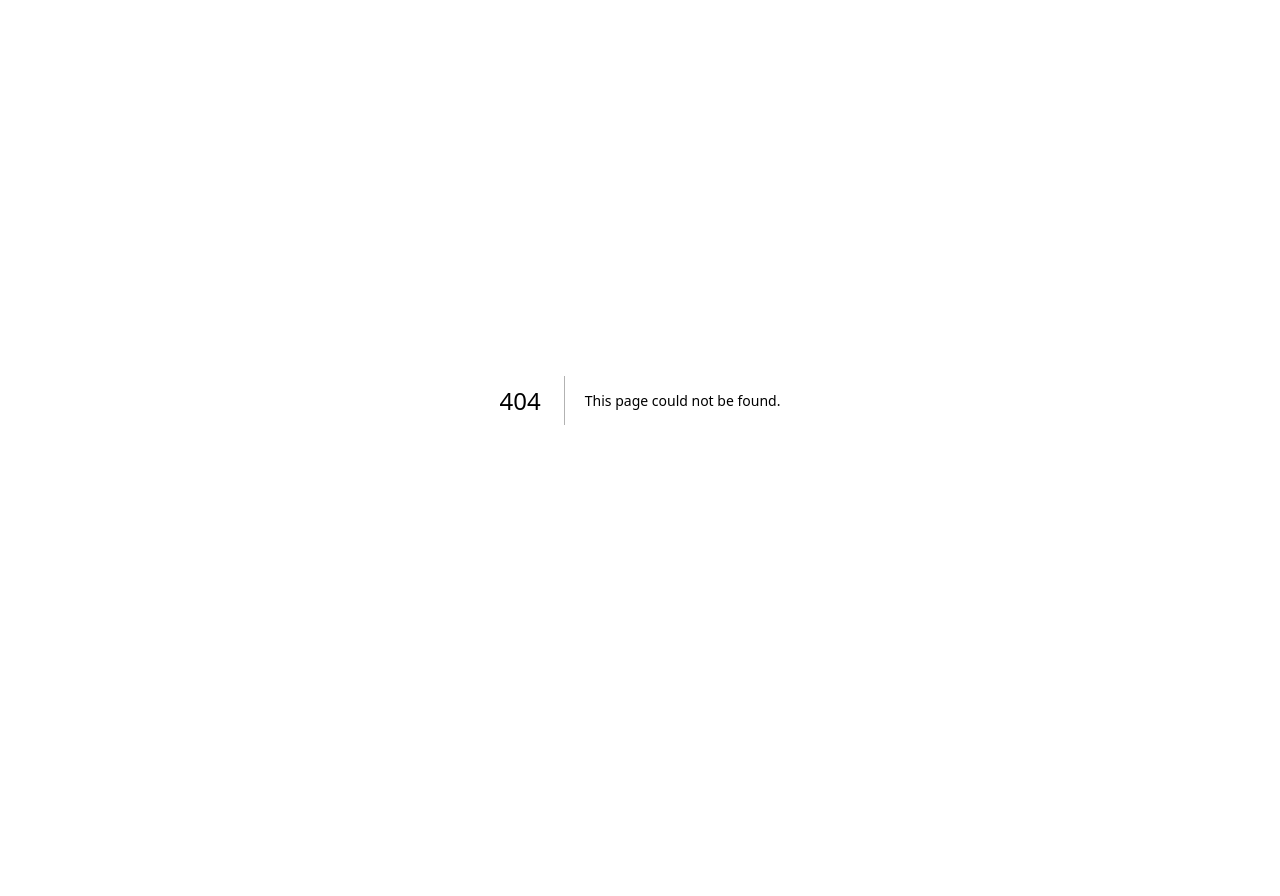
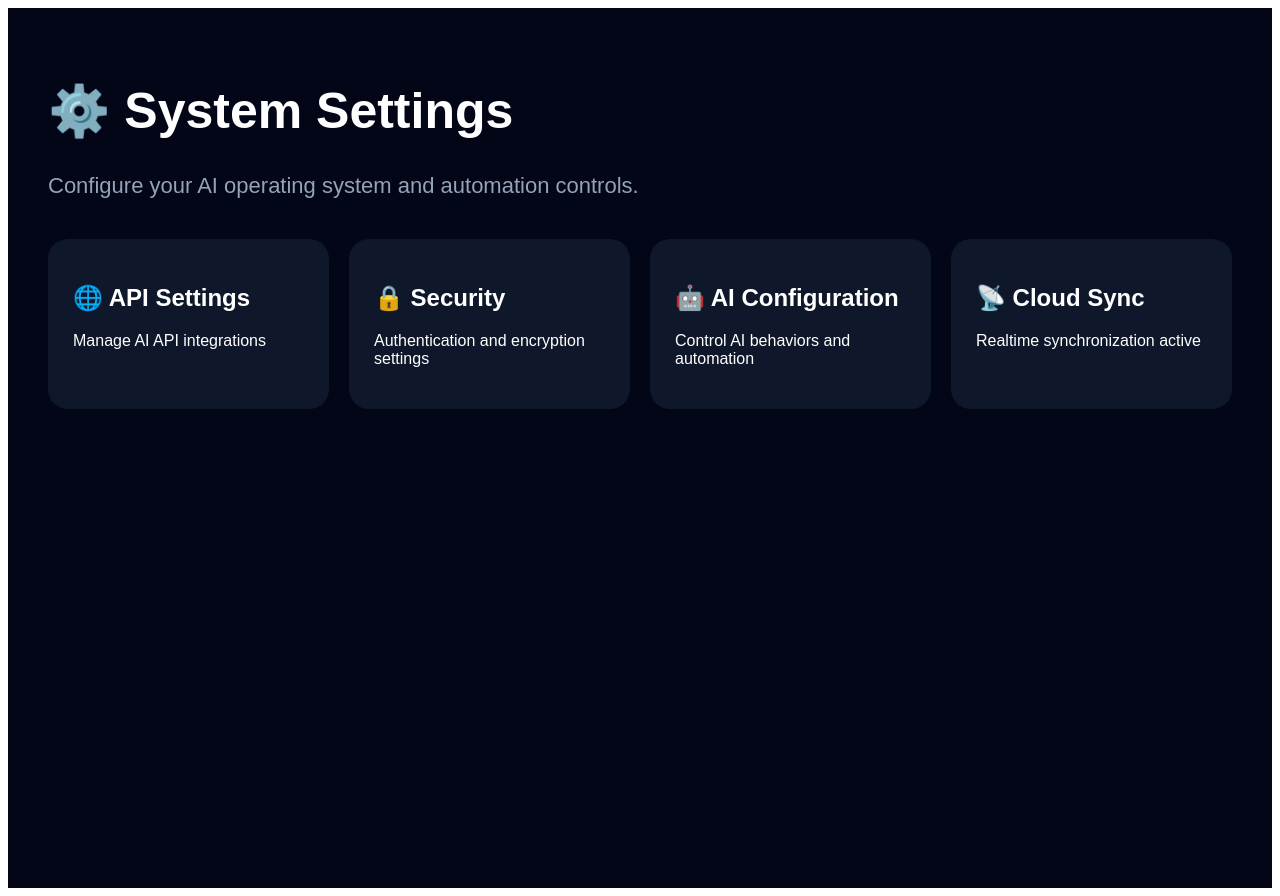
Before and after one commit to snapsparkofficial00-cloud/Ai, a Next.js app: page /settings in a window 1280 px wide. Before the commit this address had no page. Before the commit the page ends 800 px from the top, so only its background shows below. Built offline with nearby package versions, Linux system fonts and the light colour scheme.

Commit message:
Create page.tsx

```diff
--- /dev/null
+++ b/app/settings/page.tsx
@@ -0,0 +1,80 @@
+export default function SettingsPage() {
+  return (
+    <main
+      style={{
+        background: "#020617",
+        color: "white",
+        minHeight: "100vh",
+        padding: "40px",
+        fontFamily: "Arial",
+      }}
+    >
+      <h1 style={{ fontSize: "50px" }}>
+        ⚙️ System Settings
+      </h1>
+
+      <p
+        style={{
+          color: "#94a3b8",
+          marginTop: "20px",
+          fontSize: "22px",
+        }}
+      >
+        Configure your AI operating system and automation controls.
+      </p>
+
+      <div
+        style={{
+          marginTop: "40px",
+          display: "grid",
+          gridTemplateColumns: "repeat(auto-fit,minmax(250px,1fr))",
+          gap: "20px",
+        }}
+      >
+        <div
+          style={{
+            background: "#0f172a",
+            padding: "25px",
+            borderRadius: "20px",
+          }}
+        >
+          <h2>🌐 API Settings</h2>
+          <p>Manage AI API integrations</p>
+        </div>
+
+        <div
+          style={{
+            background: "#0f172a",
+            padding: "25px",
+            borderRadius: "20px",
+          }}
+        >
+          <h2>🔒 Security</h2>
+          <p>Authentication and encryption settings</p>
+        </div>
+
+        <div
+          style={{
+            background: "#0f172a",
+            padding: "25px",
+            borderRadius: "20px",
+          }}
+        >
+          <h2>🤖 AI Configuration</h2>
+          <p>Control AI behaviors and automation</p>
+        </div>
+
+        <div
+          style={{
+            background: "#0f172a",
+            padding: "25px",
+            borderRadius: "20px",
+          }}
+        >
+          <h2>📡 Cloud Sync</h2>
+          <p>Realtime synchronization active</p>
+        </div>
+      </div>
+    </main>
+  );
+}
```
